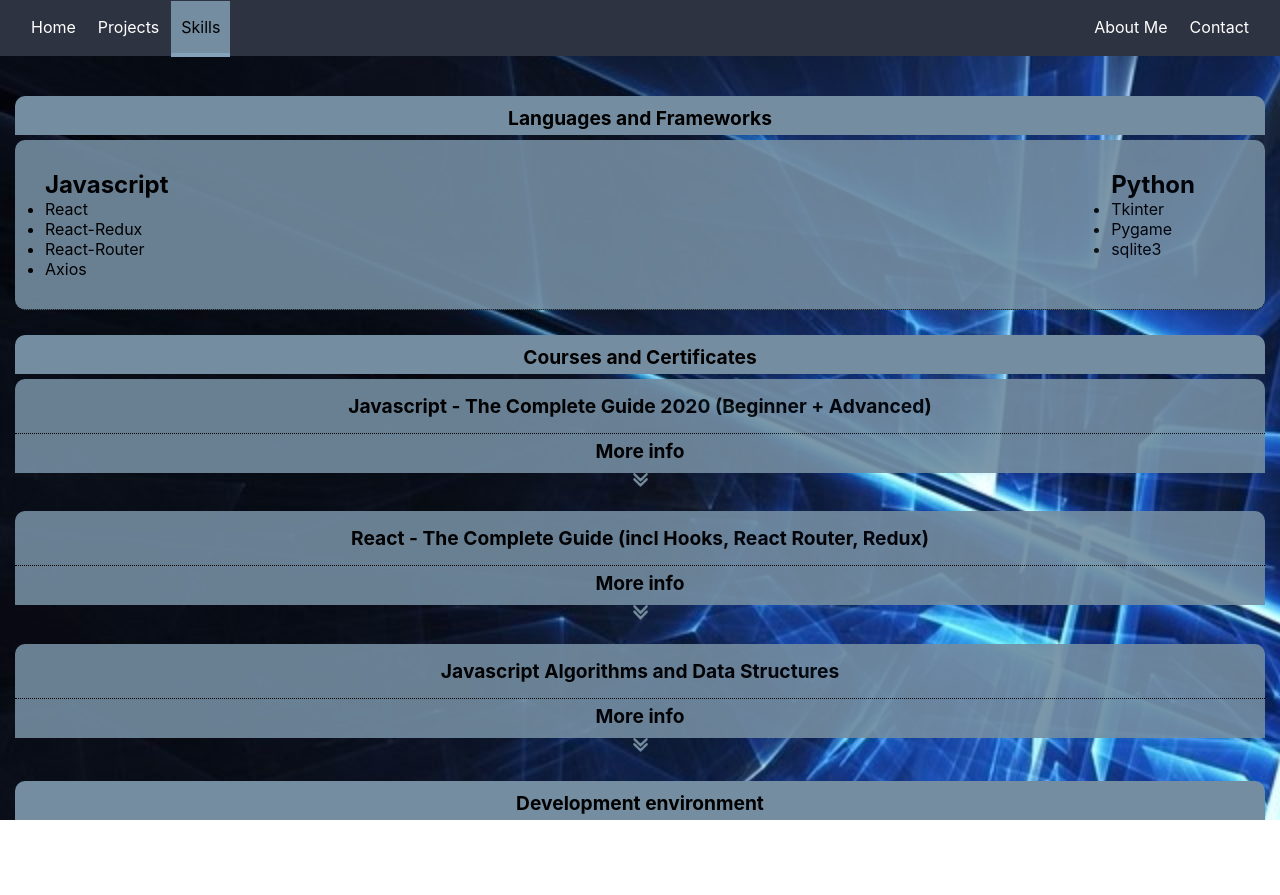
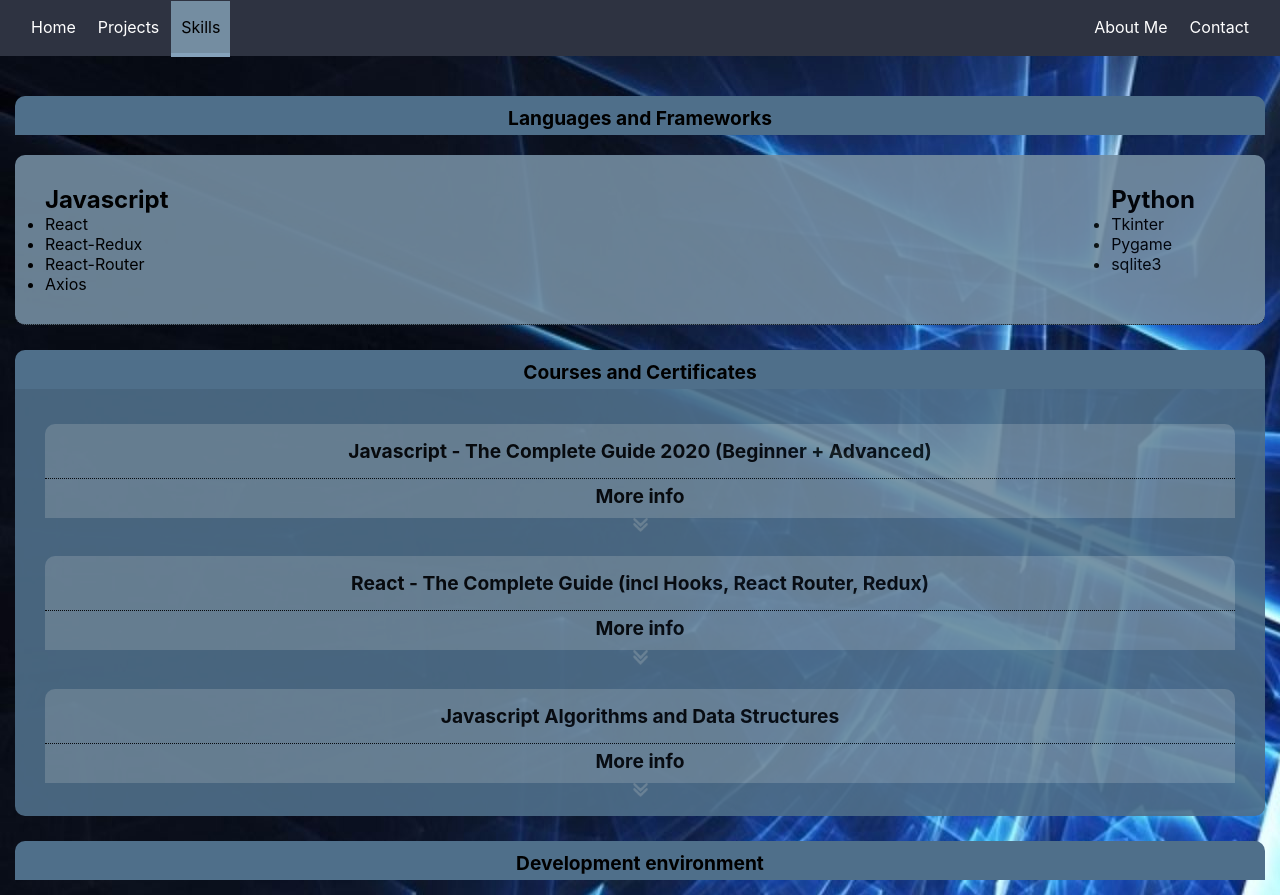
Before and after one commit to Kwarn/portfolio, a React (Create React App) app: page /skills in a window 1280 px wide. Before the commit the page ends 820 px from the top, so only its background shows below. Built offline with nearby package versions, Linux system fonts and the light colour scheme.

Commit message:
courses now displayed within wrapper

```diff
--- a/src/components/Courses/Course/Course.js
+++ b/src/components/Course/Course.js
@@ -1,6 +1,6 @@
 import React from 'react'
 import classes from './Course.module.css'
-import Draw from '../../../containers/Draw/Draw'
+import Draw from '../../containers/Draw/Draw'
 
 const Course = props => {
   const { title, desc, cert } = props
--- a/src/components/Skills/Skills.js
+++ b/src/components/Skills/Skills.js
@@ -1,6 +1,6 @@
 import React from 'react'
 import classes from './Skills.module.css'
-import Courses from '../Courses/Courses'
+import Courses from '../../containers/Courses/Courses'
 
 const Skills = props => {
   return (
--- a/src/components/Skills/Skills.module.css
+++ b/src/components/Skills/Skills.module.css
@@ -16,9 +16,9 @@
 }
 
 .SectionTitle {
-  margin: 25px 15px -15px 15px;
+  margin: 25px 15px 0px 15px;
   border-radius: 10px 10px 0px 0px;
-  background-color: #748da1;
+  background-color: #4f6f8a;
   padding: 10px 0px 5px 0px;
   text-align: center;
   font-size: larger;
--- a/src/components/Courses/Courses.js
+++ b/src/containers/Courses/Courses.js
@@ -1,6 +1,7 @@
 import React, { useState } from 'react'
 import imageAssets from '../../assets/assets'
-import Course from './Course/Course'
+import Course from '../../components/Course/Course'
+import classes from '../../containers/Courses/Courses.module.css'
 
 const Courses = props => {
   const [coursesObject] = useState({
@@ -33,7 +34,7 @@ const Courses = props => {
     )
   }
 
-  return courses
+  return <div className={classes.CoursesWrapper}>{courses}</div>
 }
 
 export default Courses
--- /dev/null
+++ b/src/containers/Courses/Courses.module.css
@@ -0,0 +1,7 @@
+.CoursesWrapper {
+  opacity: 90%;
+  border-radius: 0px 0px 10px 10px;
+  background-color: #4f6f8a;
+  margin: 0px 15px 20px 15px;
+  padding: 15px;
+}
```
Also changed, not shown: src/components/Course/Course.module.css (renamed from src/components/Courses/Course/Course.module.css), src/components/Courses/FullCourse/FullCourse.js (deleted).
